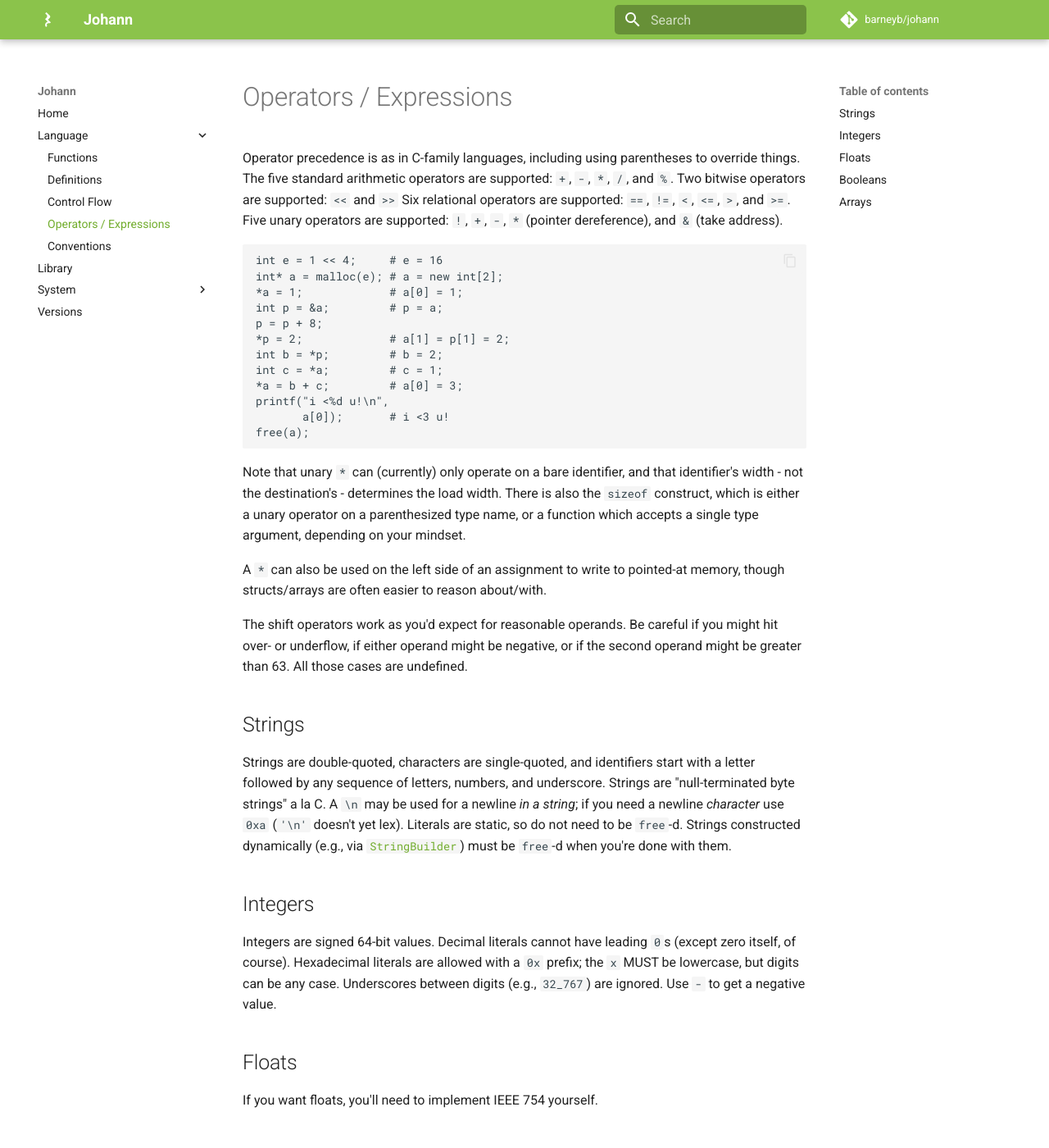
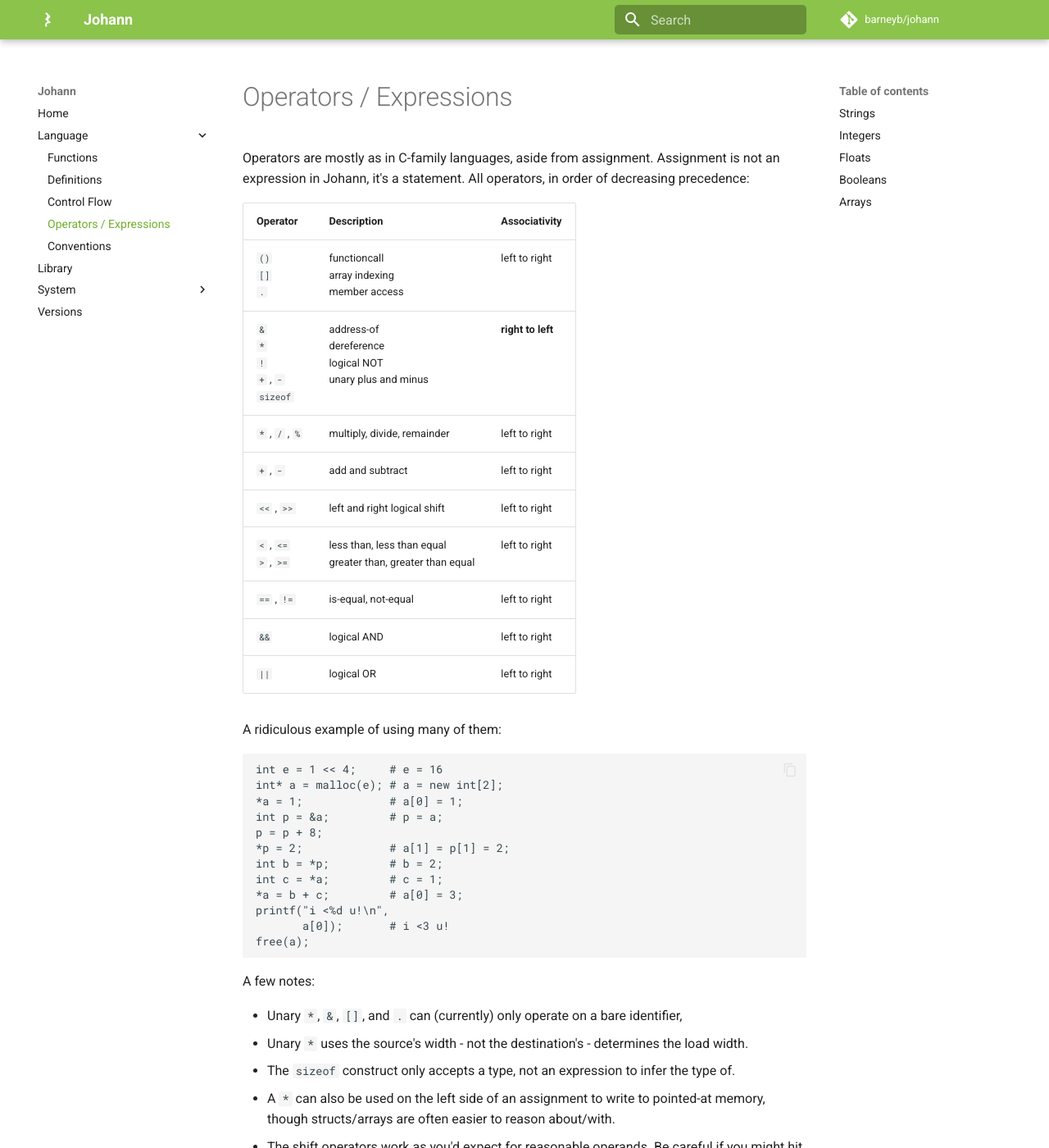
Before and after one commit to barneyb/johann, an MkDocs documentation site: the page built from documentation/docs/language/04_expressions.md, in a window 1280 px wide and 1400 px high. Shown: the whole window at 82% size. Built offline with MkDocs 1.6.1 and Material for MkDocs 9.7.7, drawn with Linux system fonts in a browser that asks for light colours; comment, search, counter and statistics services are not loaded; some of the changed text lies outside the part shown.

Commit message:
add an operator table - the set is growing

````diff
--- a/documentation/docs/language/04_expressions.md
+++ b/documentation/docs/language/04_expressions.md
@@ -1,6 +1,20 @@
 # Operators / Expressions
 
-Operator precedence is as in C-family languages, including using parentheses to override things. The five standard arithmetic operators are supported: `+`, `-`, `*`, `/`, and `%`. Two bitwise operators are supported: `<<` and `>>` Six relational operators are supported: `==`, `!=`, `<`, `<=`, `>`, and `>=`. Five unary operators are supported: `!`, `+`, `-`, `*` (pointer dereference), and `&` (take address).
+Operators are mostly as in C-family languages, aside from assignment. Assignment is not an expression in Johann, it's a statement. All operators, in order of decreasing precedence:
+
+| Operator                                               | Description                                                          | Associativity     |
+|--------------------------------------------------------|----------------------------------------------------------------------|-------------------|
+| `()` <br/> `[]` <br/> `.`                              | functioncall<br/>array indexing<br/>member access                    | left to right     |
+| `&` <br/> `*` <br/> `!` <br/> `+` , `-` <br/> `sizeof` | address-of<br/>dereference<br/>logical NOT<br />unary plus and minus | **right to left** |
+| `*` , `/` , `%`                                        | multiply, divide, remainder                                          | left to right     |
+| `+` , `-`                                              | add and subtract                                                     | left to right     |
+| `<<` , `>>`                                            | left and right logical shift                                         | left to right     |
+| `<` , `<=` <br/> `>` , `>=`                            | less than, less than equal<br/>greater than, greater than equal      | left to right     |
+| `==` , `!=`                                            | is-equal, not-equal                                                  | left to right     |
+| `&&`                                                   | logical AND                                                          | left to right     |
+| <code>&#124;&#124;</code>                              | logical OR                                                           | left to right     |
+
+A ridiculous example of using many of them:
 
 ```johann
 int e = 1 << 4;     # e = 16
@@ -17,15 +31,17 @@ printf("i <%d u!\n",
 free(a);
 ```
 
-Note that unary `*` can (currently) only operate on a bare identifier, and that identifier's width - not the destination's - determines the load width. There is also the `sizeof` construct, which is either a unary operator on a parenthesized type name, or a function which accepts a single type argument, depending on your mindset.
+A few notes:
 
-A `*` can also be used on the left side of an assignment to write to pointed-at memory, though structs/arrays are often easier to reason about/with.
-
-The shift operators work as you'd expect for reasonable operands. Be careful if you might hit over- or underflow, if either operand might be negative, or if the second operand might be greater than 63. All those cases are undefined.
+* Unary `*`, `&`, `[]`, and `.` can (currently) only operate on a bare identifier,
+* Unary `*` uses the source's width - not the destination's - determines the load width.
+* The `sizeof` construct only accepts a type, not an expression to infer the type of.
+* A `*` can also be used on the left side of an assignment to write to pointed-at memory, though structs/arrays are often easier to reason about/with.
+* The shift operators work as you'd expect for reasonable operands. Be careful if you might hit over- or underflow, if either operand might be negative, or if the second operand might be greater than 63. All those cases are undefined.
 
 ## Strings
 
-Strings are double-quoted, characters are single-quoted, and identifiers start with a letter followed by any sequence of letters, numbers, and underscore. Strings are "null-terminated byte strings" a la C. A `\n` may be used for a newline _in a string_; if you need a newline _character_ use `0xa` (`'\n'` doesn't yet lex). Literals are static, so do not need to be `free`-d.  Strings constructed dynamically (e.g., via [`StringBuilder`](../library/stringbuilder.jn.md)) must be `free`-d when you're done with them.
+Strings are double-quoted, characters are single-quoted, and identifiers start with a letter followed by any sequence of letters, numbers, and underscore. Strings are "null-terminated byte strings" a la C. A `\n` may be used for a newline _in a string_; if you need a newline _character_ use `0xa`, as escapes aren't supported. Literals are static, so do not need to be `free`-d.  Strings constructed dynamically (e.g., via [`StringBuilder`](../library/stringbuilder.jn.md)) must be `free`-d when you're done with them.
 
 ## Integers
 
````
Also changed, not shown: documentation/docs/versions/index.md (+2 -0 lines), 1 other file.
